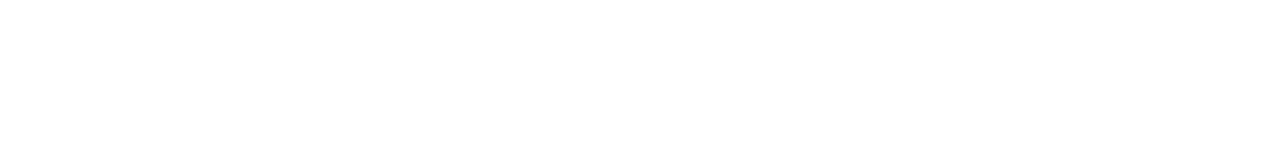
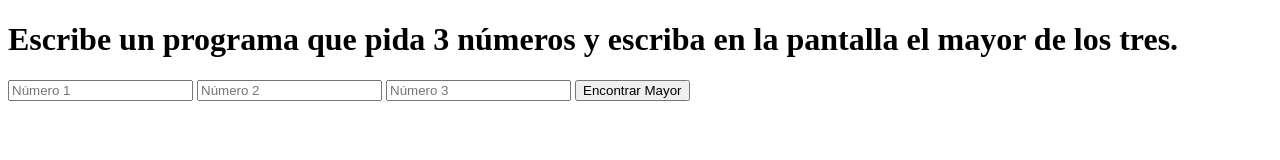
Before and after one commit to AntonellaEL/JsMicro, a plain HTML site: page src/ex-6/index.html in a window 1280 px wide. Drawn offline with Linux system fonts and the light colour scheme.

Commit message:
add ej six

```diff
--- a/src/ex-6/app.js
+++ b/src/ex-6/app.js
@@ -0,0 +1,26 @@
+const numb1Input = document.getElementById('numb1');
+        const numb2Input = document.getElementById('numb2');
+        const numb3Input = document.getElementById('numb3');
+        const parrafo = document.getElementById('resultado');
+
+        function encontrarMayor() {
+            const numb1 = parseInt(numb1Input.value);
+            const numb2 = parseInt(numb2Input.value);
+            const numb3 = parseInt(numb3Input.value);
+            let mayor;
+
+            if (isNaN(numb1) || isNaN(numb2) || isNaN(numb3)) {
+                parrafo.innerText = 'Por favor, ingrese números válidos';
+                return;
+            }
+
+            if (numb1 >= numb2 && numb1 >= numb3) {
+                mayor = numb1;
+            } else if (numb2 >= numb1 && numb2 >= numb3) {
+                mayor = numb2;
+            } else {
+                mayor = numb3;
+            }
+
+            parrafo.innerText = `El mayor es ${mayor}`;
+        }
--- a/src/ex-6/index.html
+++ b/src/ex-6/index.html
@@ -6,6 +6,13 @@
     <title>Document</title>
 </head>
 <body>
-    <script></script>
+    <h1>Escribe un programa que pida 3 números y escriba en la pantalla el mayor de los tres.</h1>
+    <input type="number" id="numb1" placeholder="Número 1">
+    <input type="number" id="numb2" placeholder="Número 2">
+    <input type="number" id="numb3" placeholder="Número 3">
+
+    <button onclick="encontrarMayor()">Encontrar Mayor</button>
+    <p id="resultado"></p>
+    <script src="app.js"></script>
 </body>
 </html>
```
